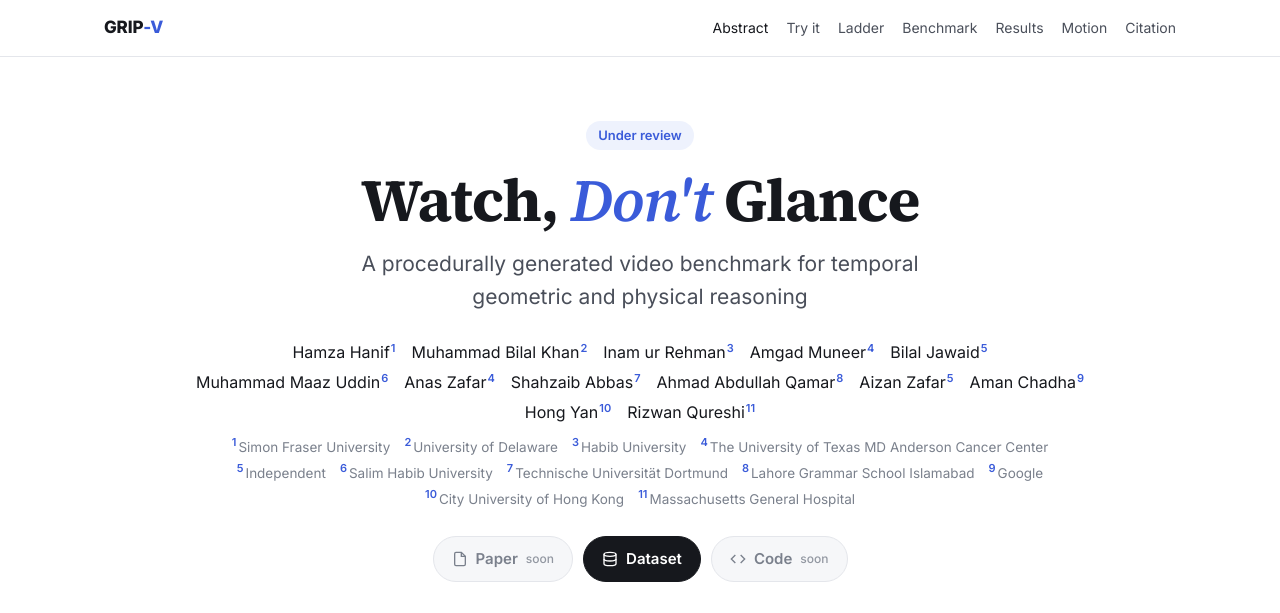
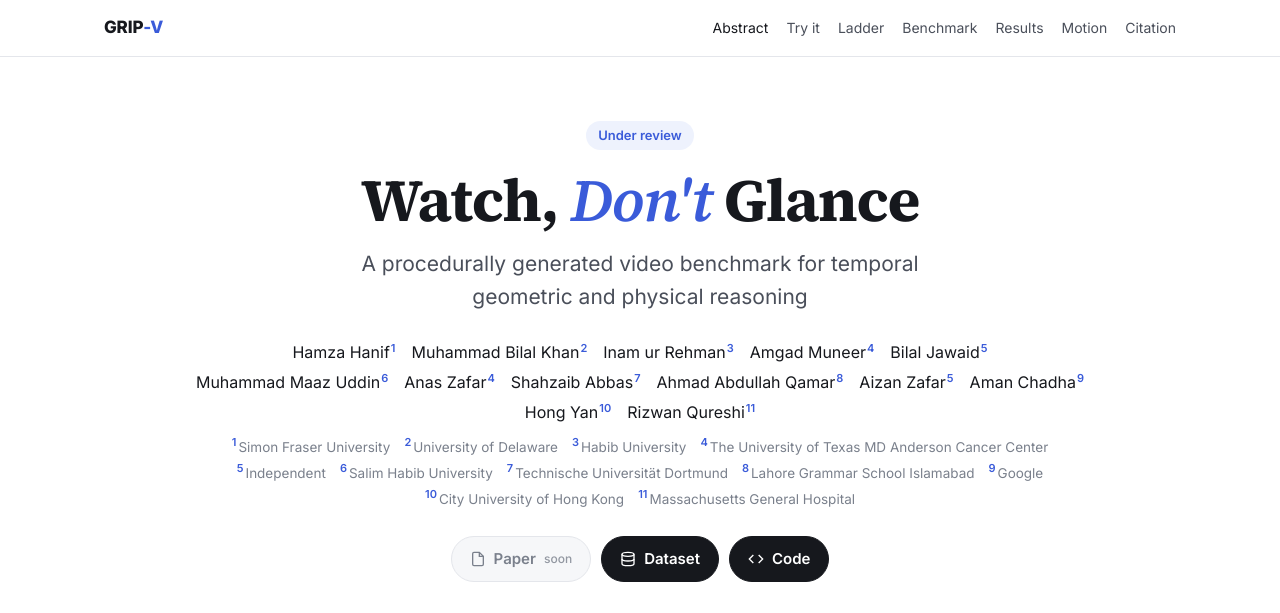
Before and after one commit to grip-v/grip-v.github.io, a plain HTML site: page index.html in a window 1280 px wide. Shown: the top 613 px of the page. Drawn offline with Linux system fonts and the light colour scheme.

Commit message:
Link the Code button to grip-v/grip-v-scripts
Co-Authored-By: Claude Opus 5.5 <noreply@anthropic.com>

```diff
--- a/index.html
+++ b/index.html
@@ -48,9 +48,9 @@
       <a class="btn" href="https://huggingface.co/datasets/hamzahanif/GRIP-V">
         <svg viewBox="0 0 24 24" fill="none" stroke="currentColor" stroke-width="2"><ellipse cx="12" cy="5" rx="9" ry="3"/><path d="M3 5v14c0 1.7 4 3 9 3s9-1.3 9-3V5"/><path d="M3 12c0 1.7 4 3 9 3s9-1.3 9-3"/></svg>
         Dataset</a>
-      <span class="btn soon" title="Available after review">
+      <a class="btn" href="https://github.com/grip-v/grip-v-scripts">
         <svg viewBox="0 0 24 24" fill="none" stroke="currentColor" stroke-width="2"><path d="M16 18l6-6-6-6"/><path d="M8 6l-6 6 6 6"/></svg>
-        Code <small>soon</small></span>
+        Code</a>
     </div>
 
     <div class="teaser" id="teaser"></div>
```
